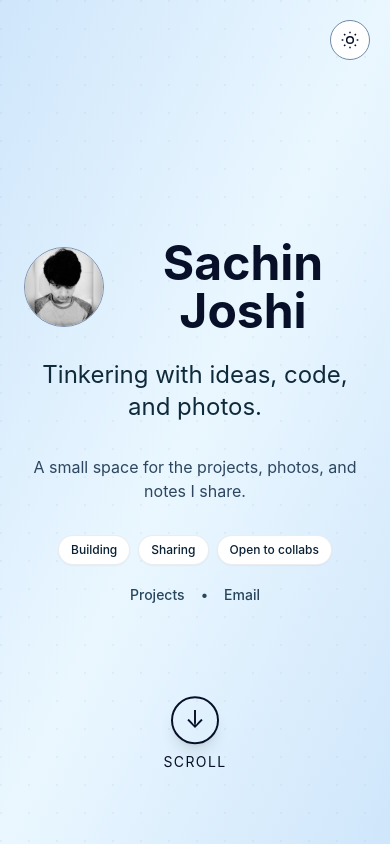
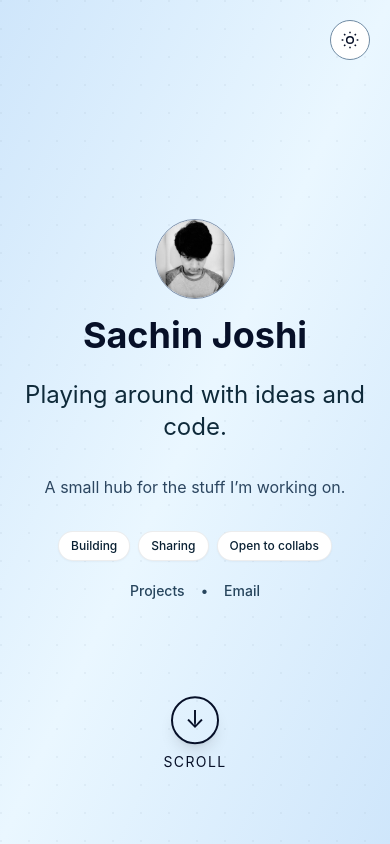
Before and after one commit to sachincodes/portfolio, a Next.js app: page / in a window 390 px wide. Shown: the top 844 px of the page. Built offline with nearby package versions, Linux system fonts and the light colour scheme; no server answers.

Commit message:
release 1.0.1

```diff
--- a/app/layout.tsx
+++ b/app/layout.tsx
@@ -15,8 +15,32 @@ const geistMono = Geist_Mono({
 
 export const metadata: Metadata = {
   title: "Sachin Joshi",
-  description: "Learning and building simple cool things.",
+  description:
+    "Personal portfolio of Sachin Joshi — small software experiments, projects, and notes about cloud, AI, and DevOps.",
+  openGraph: {
+    title: "Sachin Joshi",
+    description:
+      "Small projects, cloud demos, and experiments by Sachin Joshi.",
+    url: "https://sachinjoshi.com",
+    siteName: "Sachin Joshi",
+    images: [
+      {
+        url: "/og-image.png",
+        width: 1200,
+        height: 630,
+        alt: "Sachin Joshi",
+      },
+    ],
+    type: "website",
+  },
+  twitter: {
+    card: "summary_large_image",
+  },
 };
+
+// Base URL used to resolve Open Graph / Twitter images when generating metadata.
+// Set NEXT_PUBLIC_SITE_URL in your environment (e.g. https://example.com) for production.
+export const metadataBase = new URL(process.env.NEXT_PUBLIC_SITE_URL || "https://sachinjoshi.com");
 
 export default async function RootLayout({
   children,
--- a/app/page.tsx
+++ b/app/page.tsx
@@ -1,6 +1,7 @@
 "use client";
 
 import { useEffect, useState } from "react";
+import Image from "next/image";
 
 export default function Home() {
   // Initialize theme: prefer server-rendered `data-theme`, then cookie, then OS preference
@@ -144,20 +145,25 @@ export default function Home() {
         </div>
 
         <div className="relative z-10 max-w-4xl mx-auto">
-          <div className="flex items-center justify-center gap-4 mb-6">
-            <img
+          <div className="flex flex-col sm:flex-row items-center justify-center gap-4 mb-6">
+            <Image
               src="/sachin.jpg"
               alt="Sachin Joshi"
-              className="w-20 h-20 md:w-24 md:h-24 rounded-full object-cover border border-[var(--avatar-border)]"
+              width={96}
+              height={96}
+              priority
+              className="-mt-6 sm:mt-0 w-20 h-20 md:w-24 md:h-24 rounded-full object-cover border border-[var(--avatar-border)]"
             />
-            <h1 className="text-5xl md:text-7xl font-bold text-[var(--heading-text)]">Sachin Joshi</h1>
+            <h1 className="text-4xl sm:text-5xl md:text-7xl font-bold text-[var(--heading-text)] whitespace-nowrap">
+              Sachin Joshi
+            </h1>
           </div>
 
           <p className="text-2xl text-[var(--muted-text)] mb-8">
-            Tinkering with ideas, code, and photos.
+            Playing around with ideas and code.
           </p>
 
-          <p className="text-[var(--soft-text)]">A small space for the projects, photos, and notes I share.</p>
+          <p className="text-[var(--soft-text)]">A small hub for the stuff I’m working on.</p>
 
           <div className="mt-8 flex flex-wrap justify-center gap-2">
             {nowItems.map((item) => (
```
